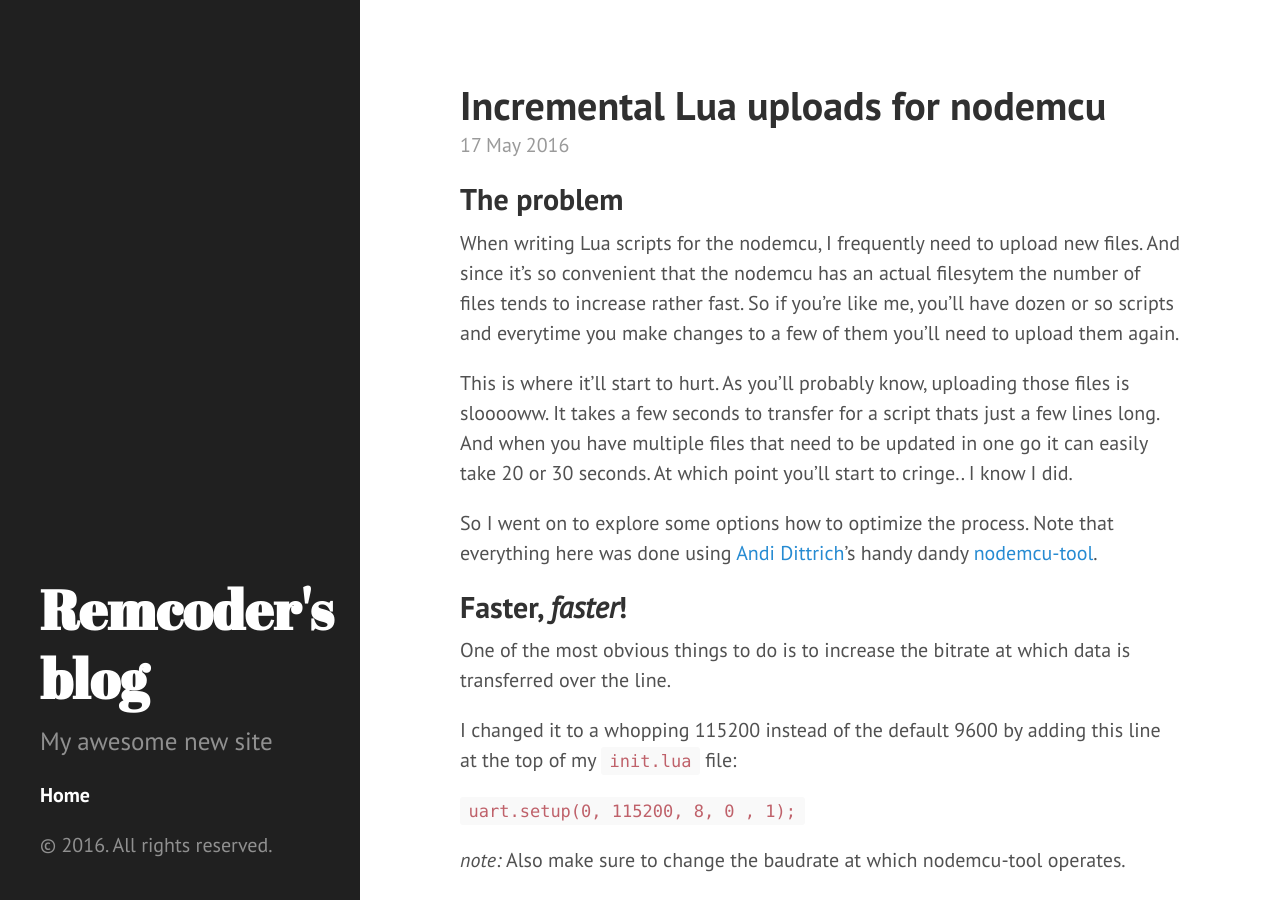
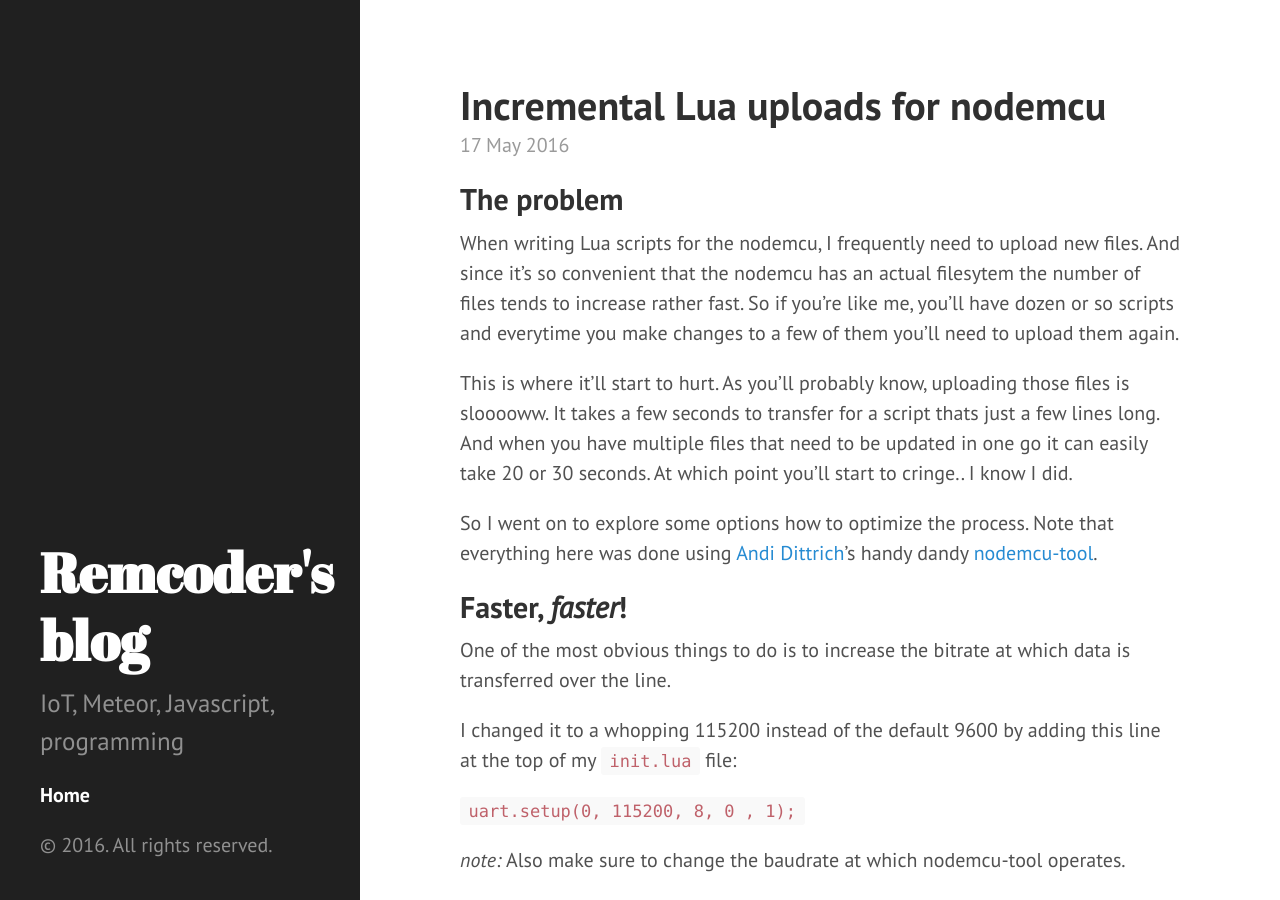
Before and after one commit to remcoder/remcoder.github.io, a Jekyll site: the page built from index.html, in a window 1280 px wide and 900 px high. Built offline with Jekyll 4.4.1, drawn with Linux system fonts in a browser that asks for light colours; the list of posts is cut into pages by our own code.

Commit message:
Added blog description

```diff
--- a/_config.yml
+++ b/_config.yml
@@ -4,5 +4,5 @@ markdown: kramdown
 url: http://remcoder.github.io
 title: Remcoder's blog
 tagline: Real stuff for abstract people
-description: My awesome new site
+description: IoT, Meteor, Javascript, programming
 paginate: 5
```
